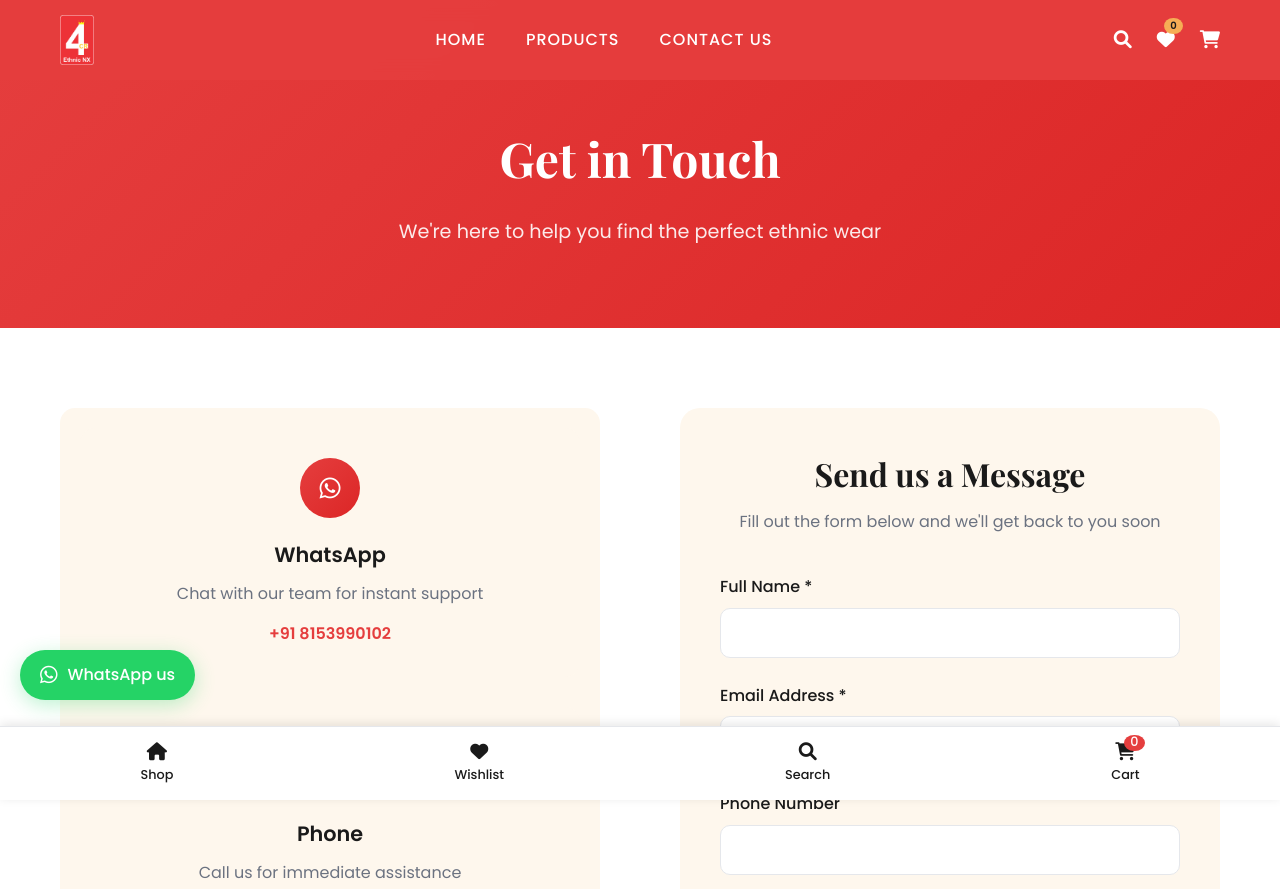
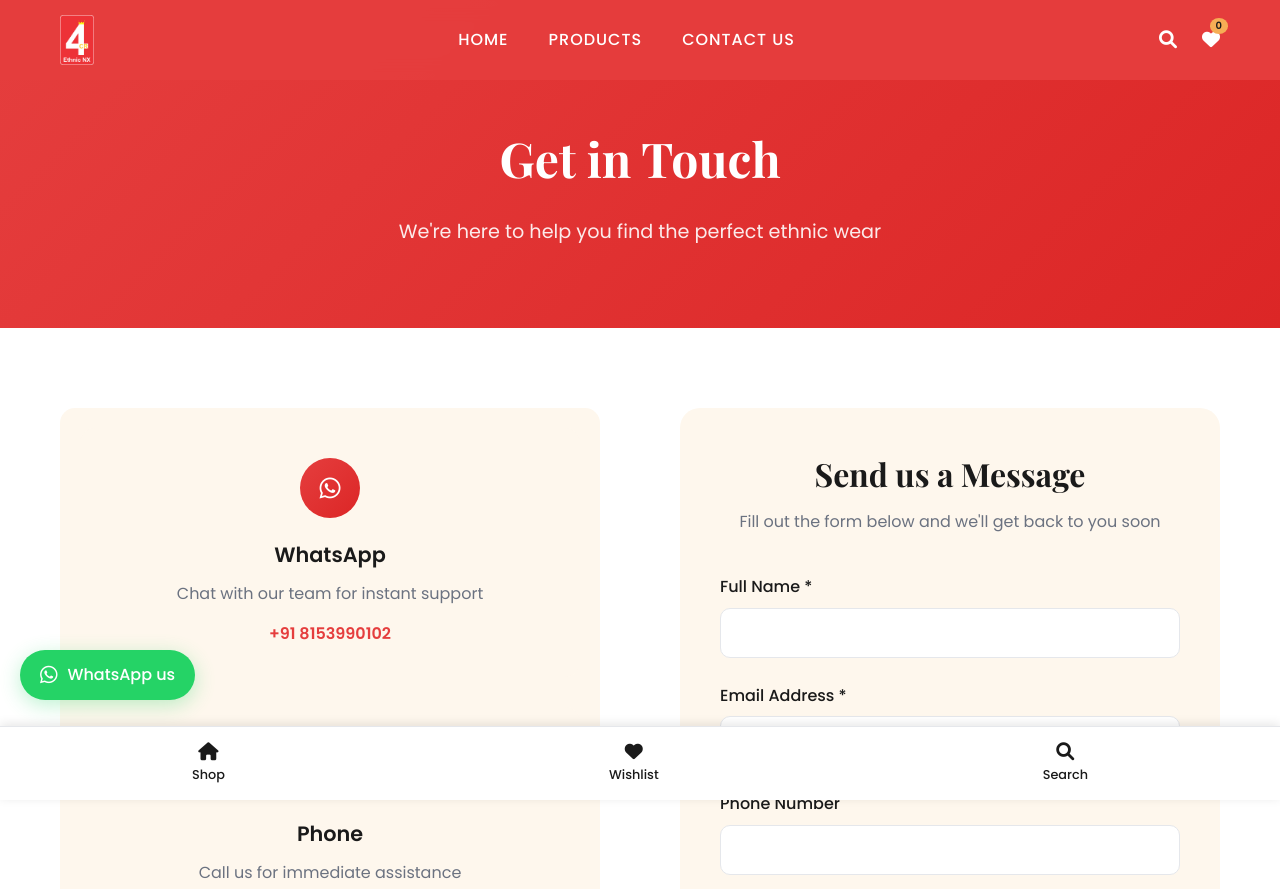
Before and after one commit to AbhayRaj2204/Ethnic_NX, a plain HTML site: page contact.html in a window 1280 px wide. Shown: the top 889 px of the page. Drawn offline with nearby package versions, Linux system fonts and the light colour scheme.

Commit message:
Update contact.html

```diff
--- a/contact.html
+++ b/contact.html
@@ -48,10 +48,10 @@
                         <i class="fas fa-heart"></i>
                         <span class="wishlist-count">0</span>
                     </div>
-                    <div class="cart-icon">
+                    <!-- <div class="cart-icon">
                         <i class="fas fa-shopping-cart"></i>
                         <span class="cart-count">0</span>
-                    </div>
+                    </div> -->
                 </div>
 
                 <div class="hamburger">
@@ -247,11 +247,11 @@
             <i class="fas fa-search"></i>
             <span>Search</span>
         </div>
-        <div class="bottom-nav-item">
+        <!-- <div class="bottom-nav-item">
             <i class="fas fa-shopping-cart"></i>
             <span>Cart</span>
             <span class="nav-badge">0</span>
-        </div>
+        </div> -->
     </div>
 
     <script src="assets/js/scripts.js"></script>
```
